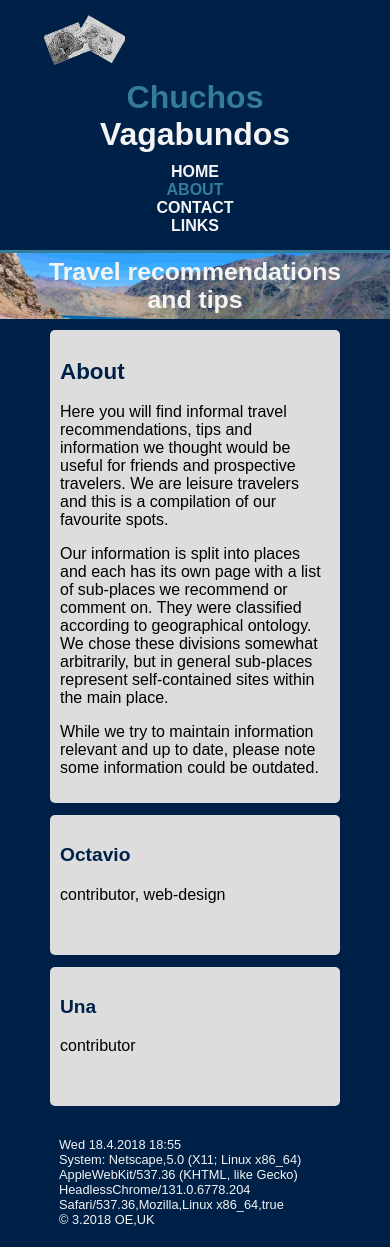
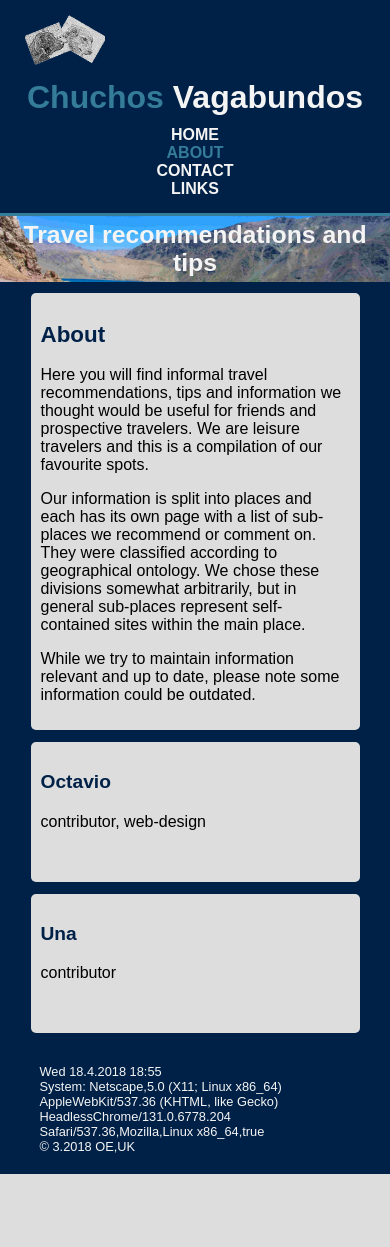
Before and after one commit to Octavioyuna/Octavioyuna.github.io, a PHP site: page /about.html in a window 390 px wide. After the commit the page ends 1174 px from the top, so only its background shows below. Run offline with PHP 8.4, Linux system fonts and the light colour scheme.

Commit message:
Add files via upload

```diff
--- a/css/style.css
+++ b/css/style.css
@@ -221,7 +221,7 @@ header .logoImgContainer img{
 .boxes2 {
     display: grid;
   grid-gap: 5px;
-  grid-template-columns: repeat(auto-fit, minmax(400px, 1fr));
+  grid-template-columns: repeat(auto-fill, minmax(400px, 1fr));
   background: var(--primary);
   padding:5px;
   border-radius: 5px;
@@ -356,4 +356,8 @@ footer .headerFlex > div {
   .boxes2 {
     grid-template-columns: 1fr;
   }
+  .container{
+  width:90%;
+  margin:auto;
 }
+}
```
